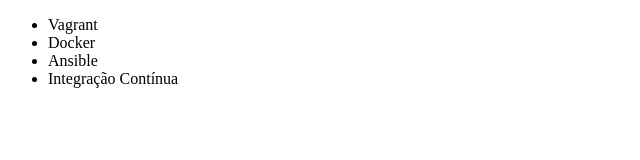
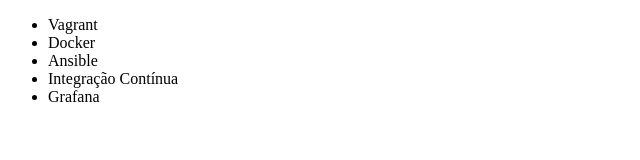
Before and after one commit to jhgueto/cursogithub, a plain HTML site: page index.html in a window 1280 px wide. Shown: the full height of the page, 0-640 px from the left. Drawn offline with Linux system fonts and the light colour scheme.

Commit message:
Adicionado mais um curso

```diff
--- a/index.html
+++ b/index.html
@@ -10,6 +10,7 @@
         <li>Docker</li>
         <li>Ansible</li>
         <li>Integração Contínua</li>
+	<li>Grafana</li>
     </ul>
 </body>
 </html>
```
